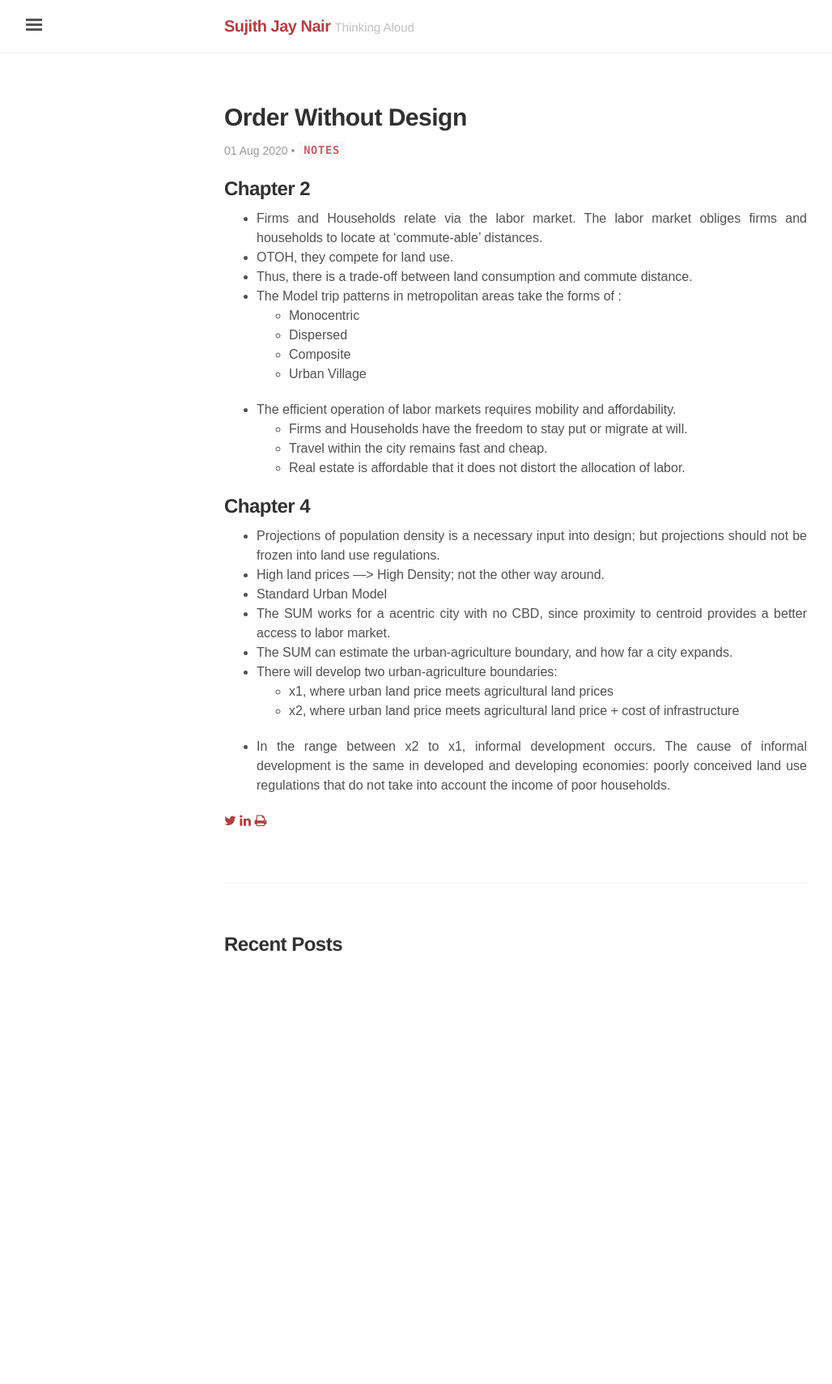
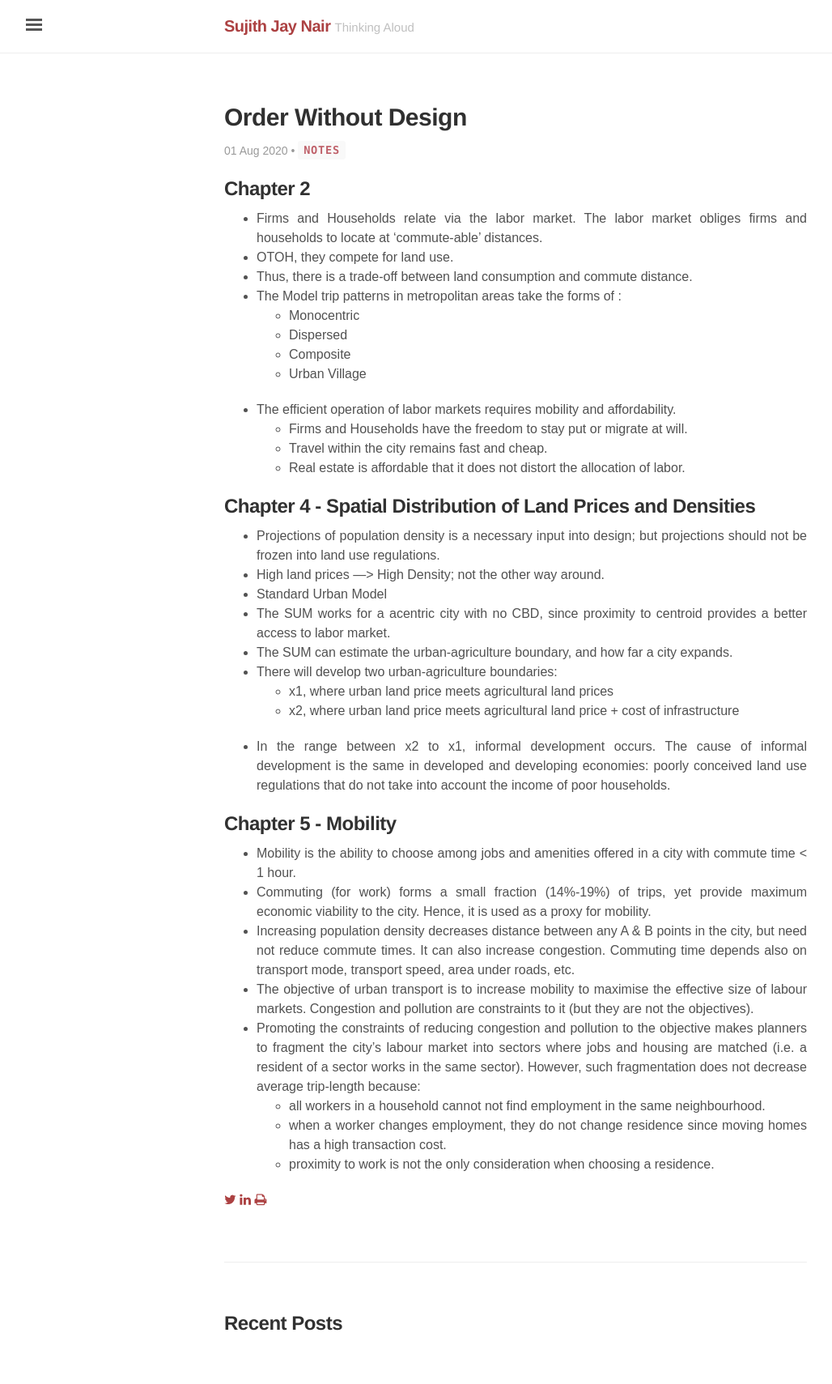
Before and after one commit to sujithjay/sujithjay.github.io, a Jekyll site: the page built from notes/Order-without-Design.md, in a window 1280 px wide. Shown: the whole page at 81% size, without its empty margins (3-1031 px from the left). Built offline with Jekyll 4.4.1, drawn with Linux system fonts in a browser that asks for light colours; nearby versions of some CDN libraries; some web fonts are replaced; before the commit the page ends 1241 px from its top, so only the background shows below that.

Commit message:
Order without Design: Notes

```diff
--- a/notes/Order-without-Design.md
+++ b/notes/Order-without-Design.md
@@ -23,8 +23,7 @@ permalink: /notes/order-without-design
   - Travel within the city remains fast and cheap.
   - Real estate is affordable that it does not distort the allocation of labor.
 
-
-## Chapter 4
+## Chapter 4 - Spatial Distribution of Land Prices and Densities
 - Projections of population density is a necessary input into design; but projections should not be frozen into land use regulations.
 - High land prices —> High Density; not the other way around.
 - Standard Urban Model
@@ -34,3 +33,13 @@ permalink: /notes/order-without-design
   - x1, where urban land price meets agricultural land prices
   - x2, where urban land price meets agricultural land price + cost of infrastructure
 - In the range between x2 to x1, informal development occurs. The cause of informal development is the same in developed and developing economies: poorly conceived land use regulations that do not take into account the income of poor households.
+
+## Chapter 5 - Mobility
+- Mobility is the ability to choose among jobs and amenities offered in a city with commute time < 1 hour.
+- Commuting (for work) forms a small fraction (14%-19%) of trips, yet provide maximum economic viability to the city. Hence, it is used as a proxy for mobility.
+- Increasing population density decreases distance between any A & B points in the city, but need not reduce commute times. It can also increase congestion. Commuting time depends also on transport mode, transport speed, area under roads, etc.
+- The objective of urban transport is to increase mobility to maximise the effective size of labour markets. Congestion and pollution are constraints to it (but they are not the objectives).
+- Promoting the constraints of reducing congestion and pollution to the objective makes planners to fragment the city's labour market into sectors where jobs and housing are matched (i.e. a resident of a sector works in the same sector). However, such fragmentation does not decrease average trip-length because:
+  - all workers in a household cannot not find employment in the same neighbourhood.
+  - when a worker changes employment, they do not change residence since moving homes has a high transaction cost.
+  - proximity to work is not the only consideration when choosing a residence.
```
